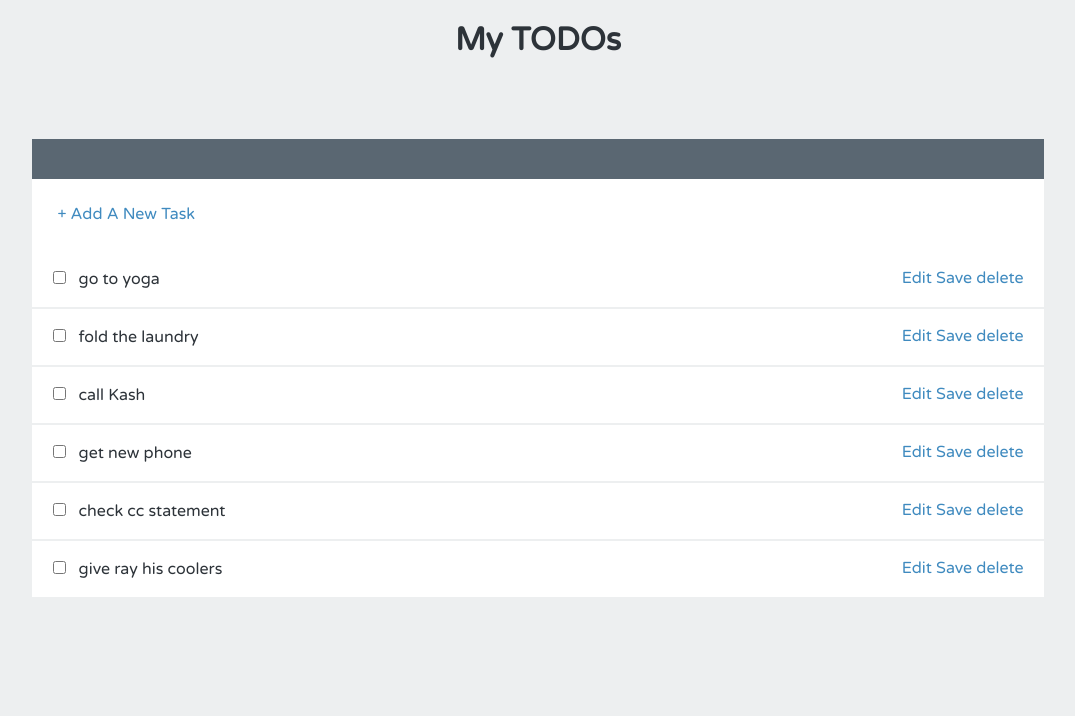
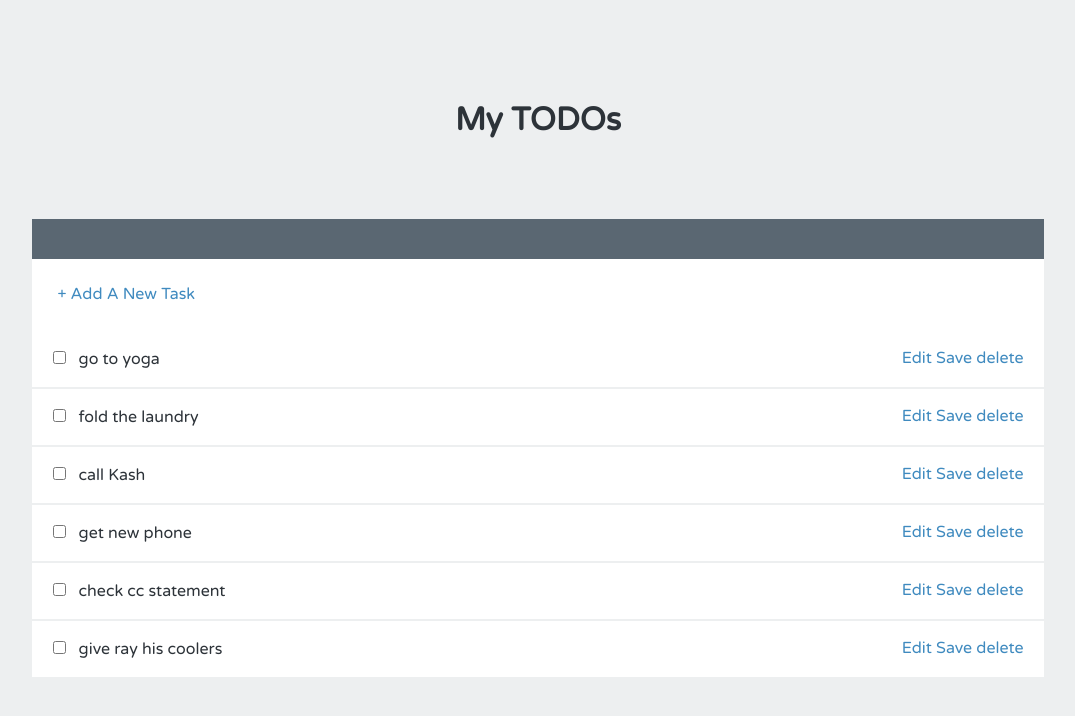
Before and after one commit to KristieMcGoldrick/KristieMcGoldrick.github.io, a plain HTML site: page index.html in a window 1280 px wide. Shown: the whole page, without its empty margins (102-1177 px from the left). Drawn offline with nearby package versions, Linux system fonts and the light colour scheme.

Commit message:
increasing the padding-top of the header

```diff
--- a/styles/main.css
+++ b/styles/main.css
@@ -54,6 +54,10 @@ a {
   .list .add {
     padding: 25px 0 27px 25px; }
 
+  h1 {
+    padding-top: 10vh;
+  }
+
 /*input[type="checkbox"] {
     display:none;
 }
```
